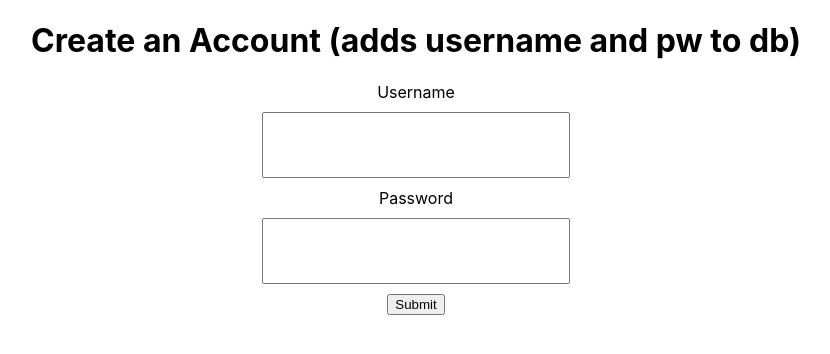
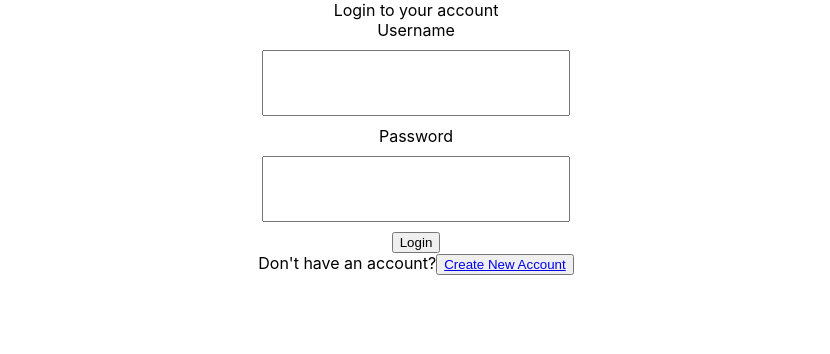
Before and after one commit to annagracecalhoun/gpa-calc, a React (Create React App) app in the folder gpa-calc/: page / in a window 1280 px wide. Shown: the top 354 px of the page, without its empty margins (224-1054 px from the left). Built offline with nearby package versions, Linux system fonts and the light colour scheme; no server answers.

Commit message:
Update App.js

```diff
--- a/gpa-calc/src/App.js
+++ b/gpa-calc/src/App.js
@@ -1,8 +1,10 @@
-// npm install axios
+// npm install axios react-router-dom
 // https://www.youtube.com/watch?v=_S2GKnFpdtE
 import './App.css';
 import {React, useEffect, useState} from "react";
 import Axios from 'axios';
+import {BrowserRouter as Router, Switch, Route, Link} from "react-router-dom";
+
 
 function App() {
   const [userName, setuserName] = useState('');
@@ -10,7 +12,7 @@ function App() {
 
   useEffect(()=> {
     Axios.get('http://localhost:3001/api/getUser').then((response) =>
-    console.log(response.data));
+    console.log(response.data));   // look in console to
   }, []);
 
   const changeUse = (e) => {
@@ -23,13 +25,46 @@ function App() {
 
   const createAccount = () => {
     Axios.post('http://localhost:3001/api/create', {useName: userName, pw: passWord}).then(() => {
-      console.log('valid login');
+      setuserName('');
+      setpassWord('');
+
     });
+  }
+
+  const tryLogin = () => {
+    console.log(userName);
+    console.log(passWord);
+    Axios.get('http://localhost:3001/api/getUser').then((response) => {
+    const isValid = response.data.find((o) => o.username === userName && o.password === passWord);
+    if (isValid) {
+      console.log("valid login");
+    }
+    else {
+      console.log("invalid login")
+    }
+  });
   }
 
   return (
     <div className="App">
-      <h1>Create an Account (adds username and pw to db)</h1>
+      <Router>
+        <Switch>
+          <Route exact path="/">
+          <div className="logScreen">
+            <span>Login to your account</span>
+            <div className="form">
+            <label>Username</label>
+            <input type="text" name="username" onChange={changeUse}></input>
+            <label>Password</label>
+            <input type="text" name="password" onChange={changePw}></input>
+            <button onClick={tryLogin}>Login</button>
+            </div>
+            <span>Don't have an account?</span>
+            <button><Link to="/createNew">Create New Account</Link></button>
+            </div>
+          </Route>
+          <Route exact path="/createNew">
+      <span>Create an Account (adds username and pw to db)</span>
       <div className="form">
         <label>Username</label>
       <input type="text" name="username" onChange={changeUse}></input>
@@ -37,6 +72,9 @@ function App() {
       <input type="text" name="password" onChange={changePw}></input>
       <button onClick={createAccount}>Submit</button>
       </div>
+      </Route>
+      </Switch>
+      </Router>
     </div>
   );
 }
```
